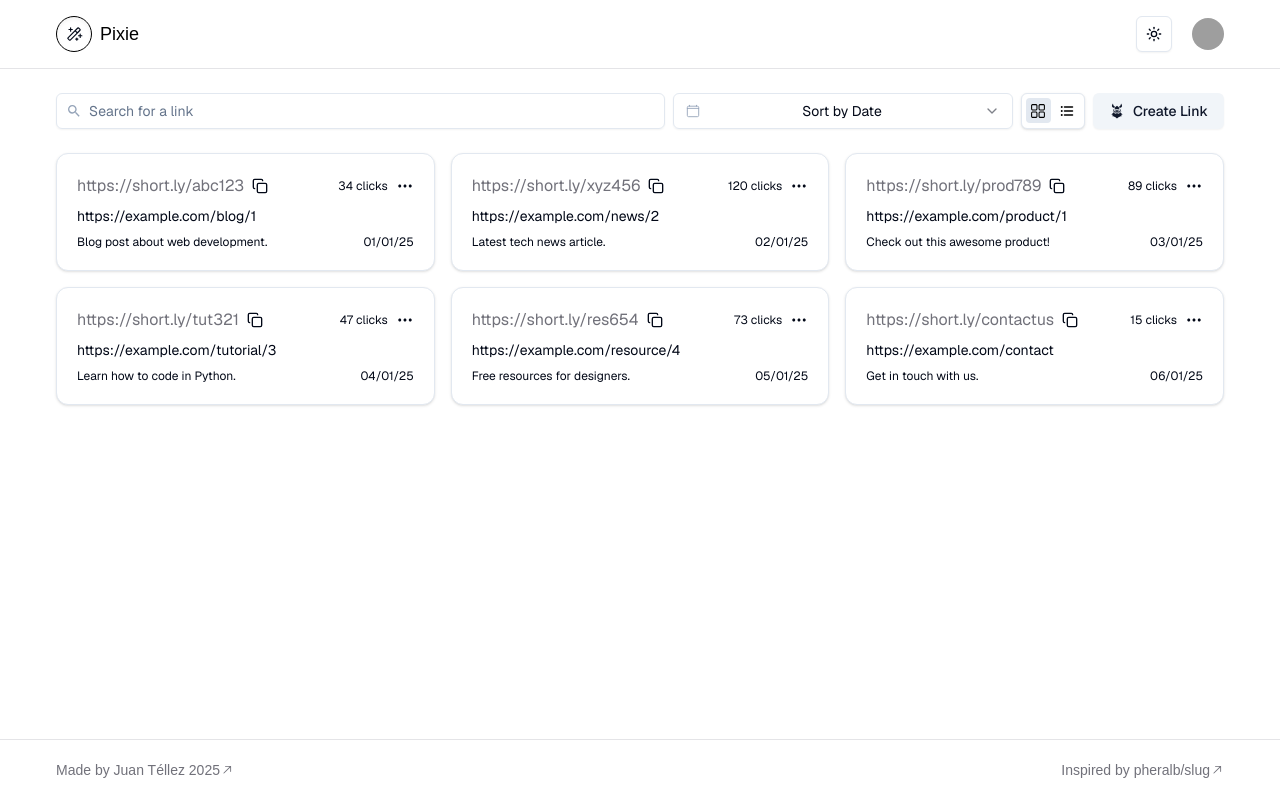
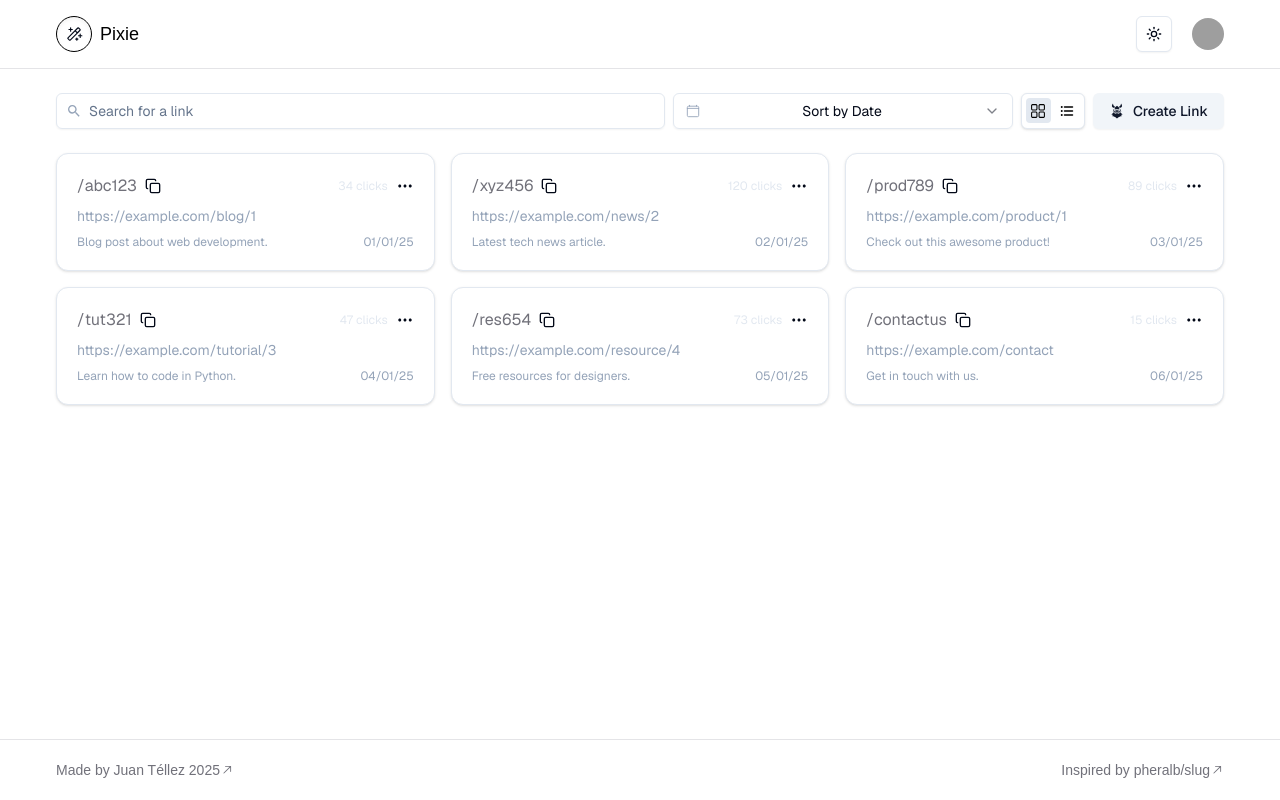
Before and after one commit to jntellez/pixie, a Next.js app: page /dashboard in a window 1280 px wide. Built offline with nearby package versions, Linux system fonts and the light colour scheme; grey boxes are pictures that could not be loaded.

Commit message:
update CardLink component styles

```diff
--- a/src/components/links/card-link.tsx
+++ b/src/components/links/card-link.tsx
@@ -9,13 +9,13 @@ import {
     DropdownMenuTrigger,
 } from "@/components/ui/dropdown-menu"
 import { FiEdit } from "react-icons/fi";
-import { IoLinkOutline } from "react-icons/io5";
 import { LuQrCode } from "react-icons/lu";
 import { MdOutlineDelete } from "react-icons/md";
+import { Button } from "../ui/button";
 
 export const linkOptions = [
     { title: "Edit", icon: FiEdit, className: "" },
-    { title: "Copy short link", icon: IoLinkOutline, className: "" },
+    { title: "Copy short link", icon: LuCopy, className: "" },
     { title: "Copy QR code", icon: LuQrCode, className: "" },
     { title: "Delete", icon: MdOutlineDelete, className: "text-red-600" },
 ];
@@ -40,14 +40,17 @@ export function CardLink({ link }: CardLinkProps) {
                             href={link.shortUrl}
                             target="_blank"
                             rel="noopener noreferrer"
-                            className="flex items-center text-md text-zinc-500 dark:text-slate-500 hover:underline"
+                            className="flex items-center text-md text-zinc-500 dark:text-white hover:underline"
                         >
-                            <p>{link.shortUrl}</p>
+                            <span>/</span>
+                            <p>{link.shortUrl.split('/').slice(-1)}</p>
                         </a>
-                        <LuCopy />
+                        <Button variant="ghost" className="p-0 h-fit hover:bg-transparent hover:text-zinc-500 dark:hover:text-slate-300">
+                            <LuCopy />
+                        </Button>
                     </div>
                     <div className="flex gap-2 items-center">
-                        <p className="text-xs">{link.clicks} clicks</p>
+                        <p className="text-xs text-slate-200">{link.clicks} clicks</p>
                         <DropdownMenu>
                             <DropdownMenuTrigger>
                                 <RiMoreFill size={18} />
@@ -64,10 +67,10 @@ export function CardLink({ link }: CardLinkProps) {
 
                     </div>
                 </div>
-                <p className="text-sm">{link.url}</p>
+                <p className="text-sm text-slate-400">{link.url}</p>
                 <div className="flex flex-row justify-between items-center">
-                    <p className="text-xs">{link.description}</p>
-                    <p className="text-xs">{dateWithFormat}</p>
+                    <p className="text-xs text-slate-400">{link.description}</p>
+                    <p className="text-xs text-slate-400">{dateWithFormat}</p>
                 </div>
             </CardContent>
         </Card>
```
